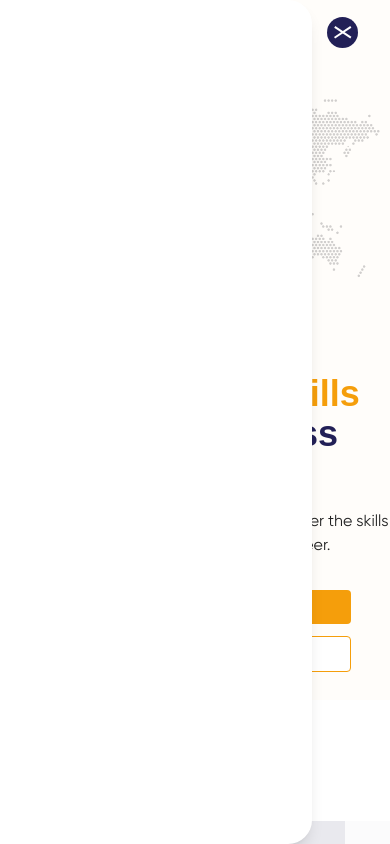
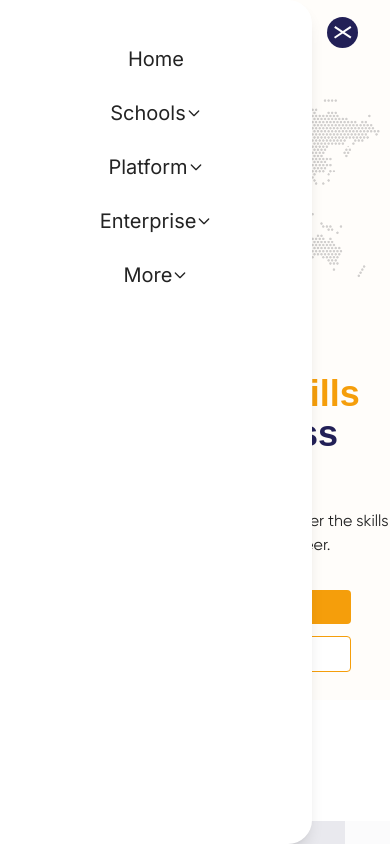
Before and after one commit to emeraldhycient/pluralcode, a React (Vite) app: page / in a window 390 px wide. Both pictures are taken after a click on the element 342 px from the left and 32 px from the top of the page. Shown: the top 844 px of the page. Built offline with nearby package versions, Linux system fonts and the light colour scheme.

Commit message:
[add] created sidebar for mobile view

```diff
--- a/src/components/header/mobile/Sidebar.jsx
+++ b/src/components/header/mobile/Sidebar.jsx
@@ -1,13 +1,135 @@
-import React from "react";
+import { useState } from "react";
+import { Link } from "react-router-dom";
 
 function Sidebar() {
+  const [isSchoolsShowing, setisSchoolsShowing] = useState(false);
+  const [isPlatformShowing, setisPlatformShowing] = useState(false);
+  const [isEnterpriseShowing, setisEnterpriseShowing] = useState(false);
+  const [isMoreShowing, setisMoreShowing] = useState(false);
+
+  const [isMobileSideBarShowing, setisMobileSideBarShowing] = useState(false);
+
   return (
     <section
-      className="h-screen w-[80vw] -mt-16 bg-white shadow shadow-lg relative rounded-tr-3xl rounded-br-3xl"
+      className="h-screen w-[80vw] -mt-16 pt-8 bg-white shadow shadow-lg relative rounded-tr-3xl rounded-br-3xl"
       style={{
         zIndex: 20,
       }}
-    ></section>
+    >
+      <ul className=" flex flex-col justify-around items-center text-left ">
+        <li className="my-3 text-[#232323] font-inter text-[20px]">
+          <Link to="/">Home</Link>
+        </li>
+        <li
+          className="my-3 text-[#232323] font-inter text-[20px]"
+          onMouseOver={() => {
+            setisSchoolsShowing(!isSchoolsShowing);
+            setisPlatformShowing(false);
+            setisEnterpriseShowing(false);
+            setisMoreShowing(false);
+          }}
+        >
+          <Link to="#" className="flex items-center ">
+            Schools
+            <svg
+              xmlns="http://www.w3.org/2000/svg"
+              className="h-4 w-4 text-[#232323]"
+              fill="none"
+              viewBox="0 0 24 24"
+              stroke="currentColor"
+              strokeWidth={2}
+            >
+              <path
+                strokeLinecap="round"
+                strokeLinejoin="round"
+                d="M19 9l-7 7-7-7"
+              />
+            </svg>
+          </Link>
+        </li>
+        <li
+          className="my-3 text-[#232323] font-inter text-[20px]"
+          onMouseOver={() => {
+            setisPlatformShowing(!isPlatformShowing);
+            setisSchoolsShowing(false);
+            setisEnterpriseShowing(false);
+            setisMoreShowing(false);
+          }}
+        >
+          <Link to="#" className="flex items-center">
+            Platform
+            <svg
+              xmlns="http://www.w3.org/2000/svg"
+              className="h-4 w-4 text-[#232323]"
+              fill="none"
+              viewBox="0 0 24 24"
+              stroke="currentColor"
+              strokeWidth={2}
+            >
+              <path
+                strokeLinecap="round"
+                strokeLinejoin="round"
+                d="M19 9l-7 7-7-7"
+              />
+            </svg>
+          </Link>
+        </li>
+        <li
+          className="my-3 text-[#232323] font-inter text-[20px]"
+          onMouseOver={() => {
+            setisPlatformShowing(false);
+            setisSchoolsShowing(false);
+            setisEnterpriseShowing(!isEnterpriseShowing);
+            setisMoreShowing(false);
+          }}
+        >
+          <Link to="#" className="flex items-center">
+            Enterprise
+            <svg
+              xmlns="http://www.w3.org/2000/svg"
+              className="h-4 w-4 text-[#232323]"
+              fill="none"
+              viewBox="0 0 24 24"
+              stroke="currentColor"
+              strokeWidth={2}
+            >
+              <path
+                strokeLinecap="round"
+                strokeLinejoin="round"
+                d="M19 9l-7 7-7-7"
+              />
+            </svg>
+          </Link>
+        </li>
+        <li
+          className="my-3 text-[#232323] font-inter text-[20px]"
+          onMouseOver={() => {
+            setisMoreShowing(!isMoreShowing);
+            setisPlatformShowing(false);
+            setisSchoolsShowing(false);
+            setisEnterpriseShowing(false);
+          }}
+        >
+          <Link to="#" className="flex items-center">
+            More
+            <svg
+              xmlns="http://www.w3.org/2000/svg"
+              className="h-4 w-4 text-[#232323]"
+              fill="none"
+              viewBox="0 0 24 24"
+              stroke="currentColor"
+              strokeWidth={2}
+            >
+              <path
+                strokeLinecap="round"
+                strokeLinejoin="round"
+                d="M19 9l-7 7-7-7"
+              />
+            </svg>
+          </Link>
+        </li>
+      </ul>
+    </section>
   );
 }
 
```
